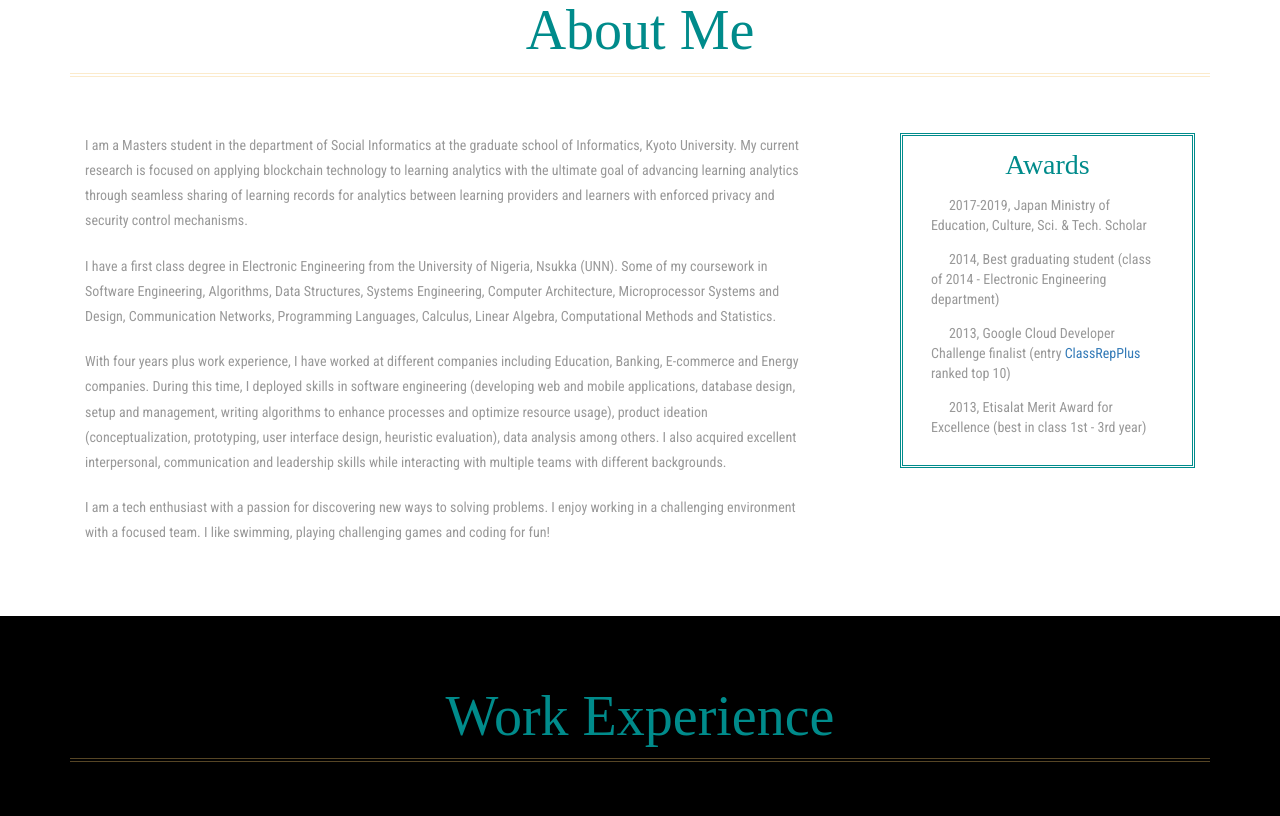
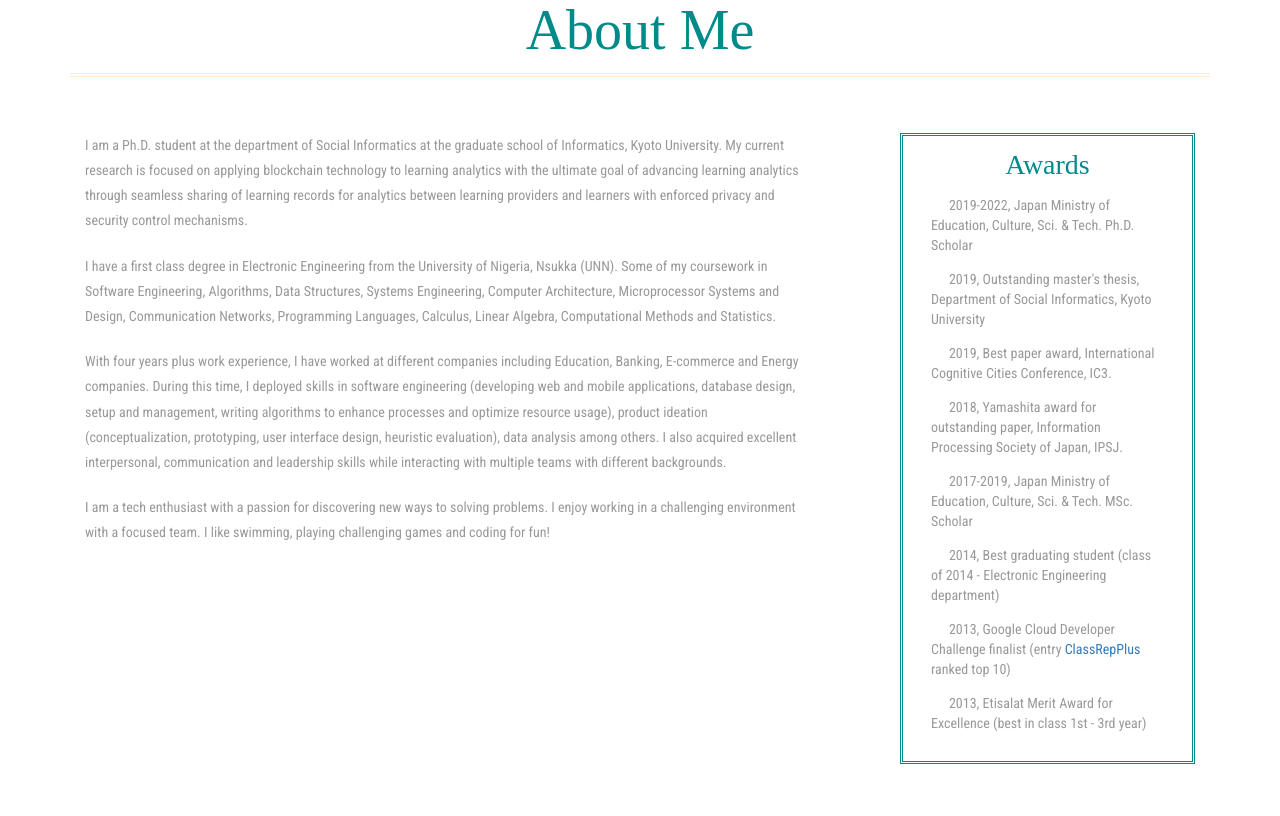
Before and after one commit to ocheja/patrickocheja.com, an Angular app: page / in a window 1280 px wide. Shown: the part 680-1496 px from the top of the page. Built offline with nearby package versions, Linux system fonts and the light colour scheme; a web font is replaced by a local one.

Commit message:
update profile with awards

```diff
--- a/src/app/app.component.html
+++ b/src/app/app.component.html
@@ -8,7 +8,7 @@
 				<div class="col-md-8 header-right">
 					<h2>Hello</h2>
 					<h1>I'm Patrick Ocheja</h1>
-					<h6>Masters Student, Informatics - Kyoto University</h6>
+					<h6>Ph.D. Student, Informatics - Kyoto University</h6>
 					<ul class="address">
 						<li>
 							<ul class="address-text">
@@ -102,7 +102,7 @@
 			<h3 class="title"> About Me</h3>
 			<div class="col-md-8 about-left">
 				<p>
-					I am a Masters student in the department of Social Informatics at the graduate school of Informatics, Kyoto University. My
+					I am a Ph.D. student at the department of Social Informatics at the graduate school of Informatics, Kyoto University. My
 					current research is focused on applying blockchain technology to learning analytics with the ultimate goal of advancing
 					learning analytics through seamless sharing of learning records for analytics between learning providers and learners
 					with enforced privacy and security control mechanisms.
@@ -131,9 +131,21 @@
 			<div class="col-md-4 about-right">
 				<ul>
 					<h5>Awards</h5>
-					<li>
-						<span class="glyphicon glyphicon-menu-right"></span> 2017-2019, Japan Ministry of Education, Culture, Sci. & Tech. Scholar</li>
-					<li>
+          <li>
+            <span class="glyphicon glyphicon-menu-right"></span> 2019-2022, Japan Ministry of Education, Culture, Sci. & Tech. Ph.D. Scholar</li>
+          <li>
+          <li>
+            <span class="glyphicon glyphicon-menu-right"></span> 2019, Outstanding master's thesis, Department of Social Informatics, Kyoto University</li>
+          <li>
+          <li>
+            <span class="glyphicon glyphicon-menu-right"></span> 2019, Best paper award, International Cognitive Cities Conference, IC3. </li>
+          <li>
+          <li>
+            <span class="glyphicon glyphicon-menu-right"></span> 2018, Yamashita award for outstanding paper, Information Processing Society of Japan, IPSJ.</li>
+          <li>
+          <li>
+            <span class="glyphicon glyphicon-menu-right"></span> 2017-2019, Japan Ministry of Education, Culture, Sci. & Tech. MSc. Scholar</li>
+          <li>
 						<span class="glyphicon glyphicon-menu-right"></span> 2014, Best graduating student (class of 2014 - Electronic Engineering department)</li>
 					<li>
 						<span class="glyphicon glyphicon-menu-right"></span> 2013, Google Cloud Developer Challenge finalist (entry
```
